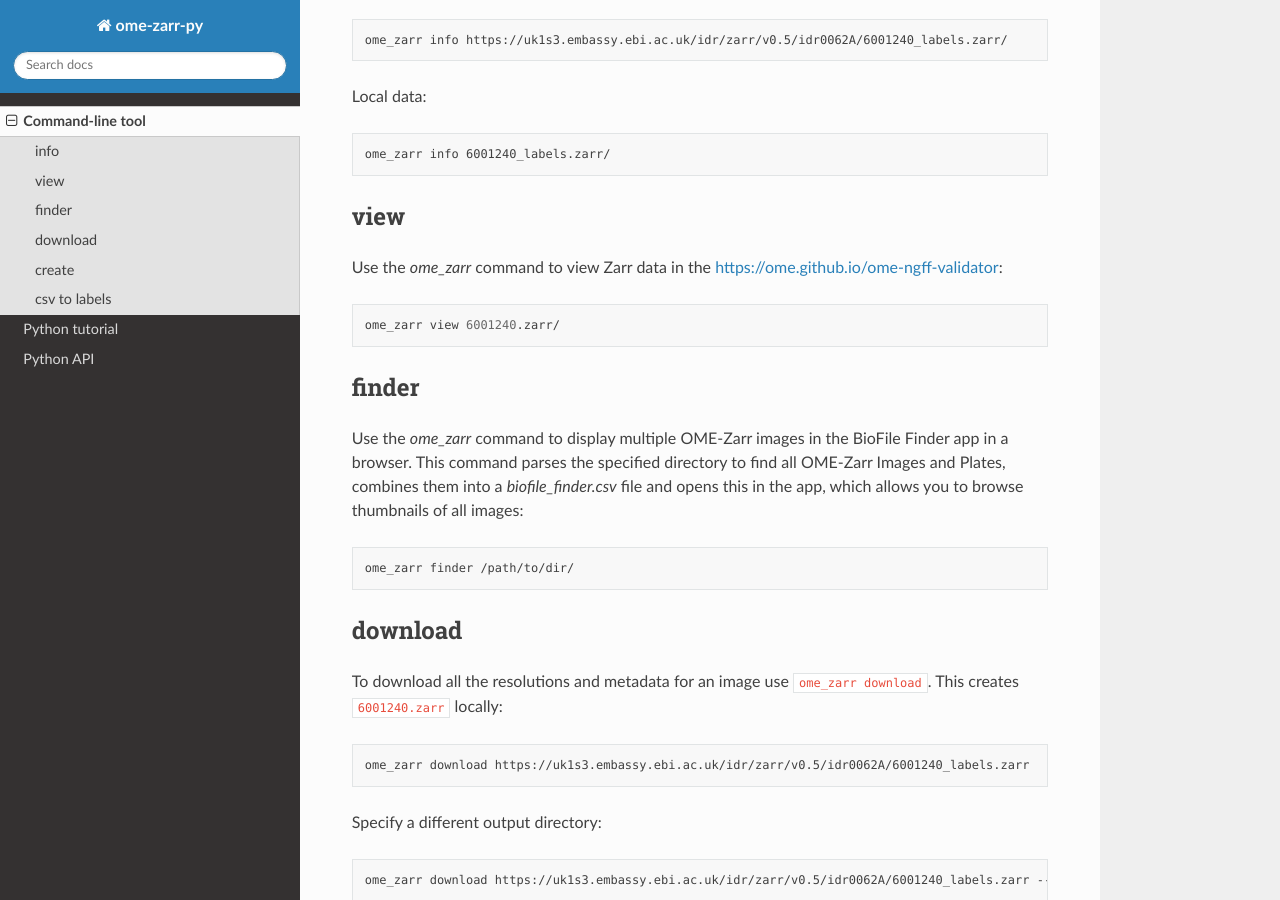
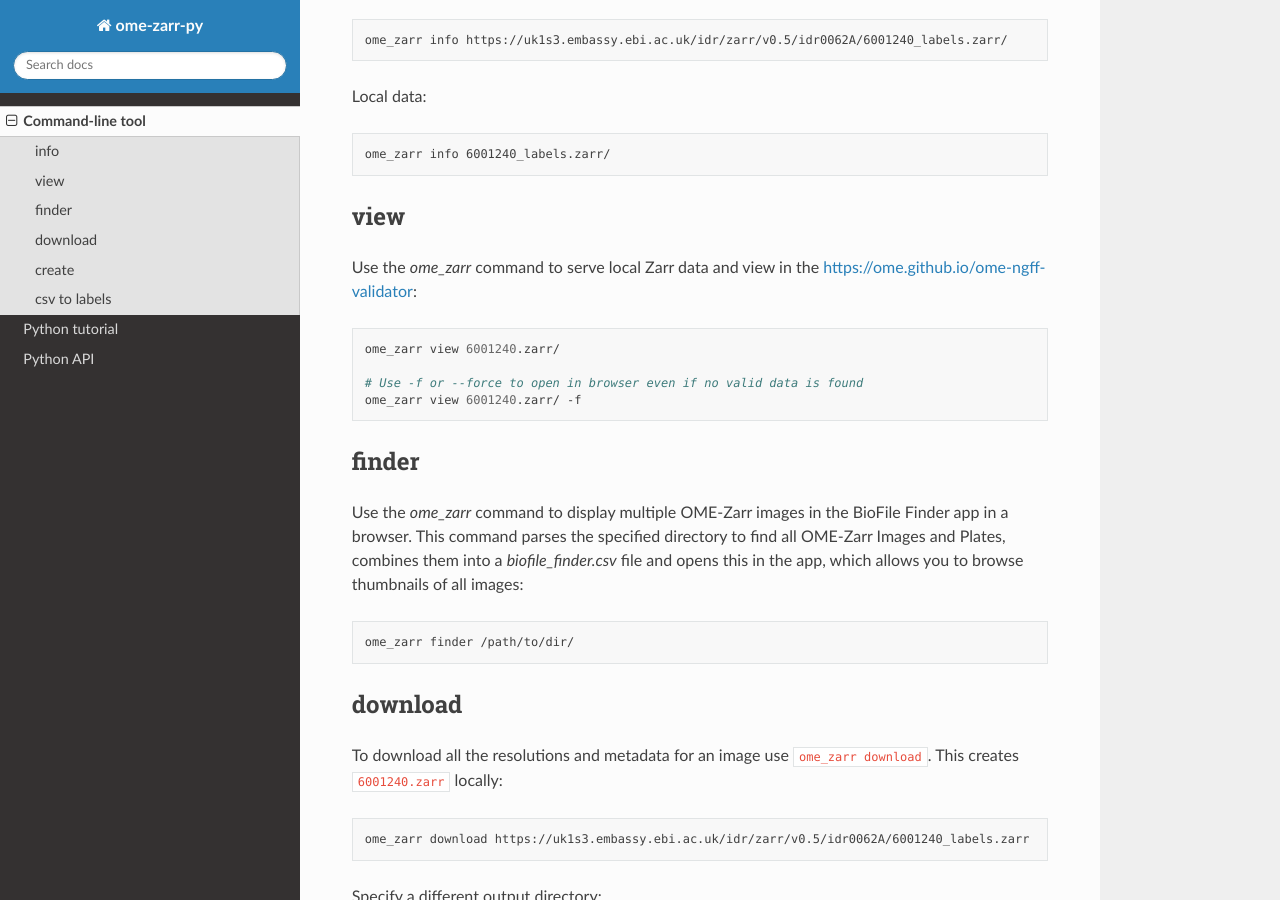
Before and after one commit to ome/ome-zarr-py, a Sphinx documentation site: the page built from docs/source/cli.rst, in a window 1280 px wide and 900 px high, scrolled down 480 px. Built offline with Sphinx 7.4.7 and the Read the Docs theme 3.1.0, drawn with Linux system fonts in a browser that asks for light colours.

Commit message:
Add -f to ome_zarr view docs

```diff
--- a/docs/source/cli.rst
+++ b/docs/source/cli.rst
@@ -28,9 +28,12 @@ Local data::
 view
 ====
 
-Use the `ome_zarr` command to view Zarr data in the https://ome.github.io/ome-ngff-validator::
+Use the `ome_zarr` command to serve local Zarr data and view in the https://ome.github.io/ome-ngff-validator::
 
     ome_zarr view 6001240.zarr/
+
+    # Use -f or --force to open in browser even if no valid data is found
+    ome_zarr view 6001240.zarr/ -f
 
 finder
 ======
```
